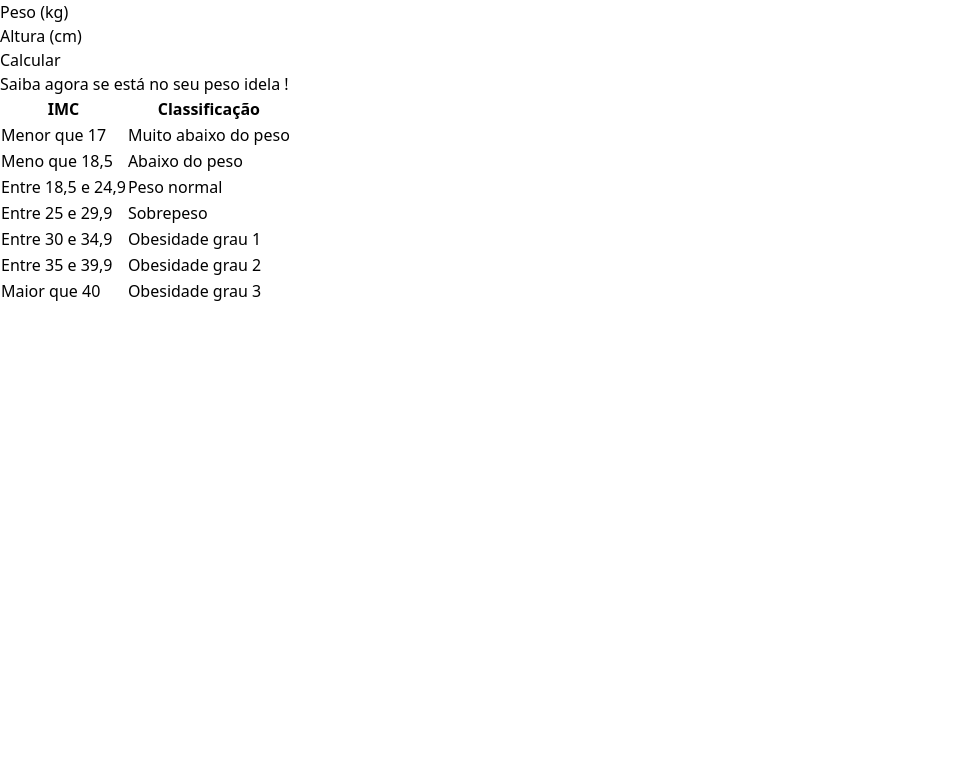
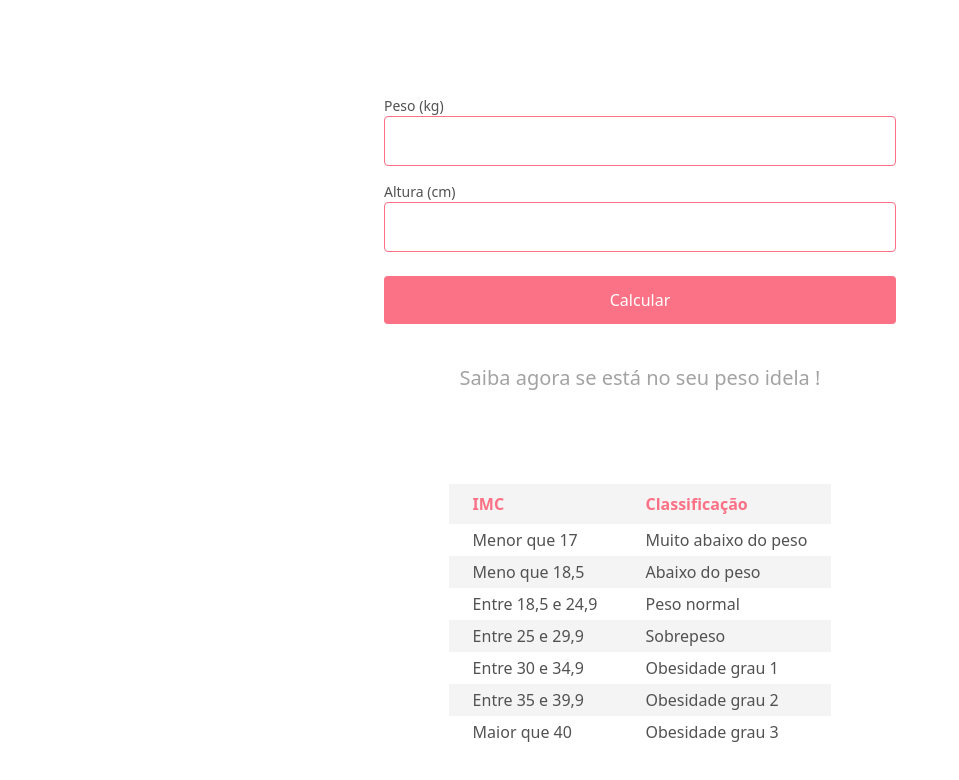
Before and after one commit to rjunio98/calculadora-imc, a React (Vite) app: page / in a window 1280 px wide. Shown: the top 780 px of the page, without its empty margins (0-959 px from the left). Built offline with nearby package versions, Linux system fonts and the light colour scheme.

Commit message:
feat: add component label

```diff
--- a/src/App.tsx
+++ b/src/App.tsx
@@ -1,39 +1,50 @@
+import Label from "./components/Label";
+
 function App() {
   return (
-    <main>
+    <main className="bg-white max-w-4xl mx-auto py-24 px-48">
       <section id="form">
         <form>
           <div>
-            <label htmlFor="weight">Peso (kg)</label>
+            <Label htmlFor="weight">Peso (kg)</Label>
             <input
               type="text"
               id="weight"
+              className="block w-full border border-rose-400 rounded p-3"
             />
           </div>
 
-          <div>
-            <label htmlFor="height">Altura (cm)</label>
+          <div className="mt-4">
+            <Label htmlFor="height">Altura (cm)</Label>
             <input
               type="text"
               id="height"
+              className="block w-full border border-rose-400 rounded p-3"
             />
           </div>
-          <button>Calcular</button>
+          <button className="mt-6 bg-rose-400 text-white w-full rounded p-3">
+            Calcular
+          </button>
         </form>
       </section>
 
-      <section id="result">
-        <p>Saiba agora se está no seu peso idela !</p>
+      <section
+        id="result"
+        className="py-10 px-4 h-40"
+      >
+        <p className="text-center text-neutral-400 text-xl">
+          Saiba agora se está no seu peso idela !
+        </p>
       </section>
       <section id="reference-table">
-        <table>
-          <thead>
+        <table className="mx-auto text-neutral-600 text-left">
+          <thead className="bg-zinc-100 text-rose-400 ">
             <tr>
-              <th>IMC</th>
-              <th>Classificação</th>
+              <th className="px-6 py-2">IMC</th>
+              <th className="px-6 py-2">Classificação</th>
             </tr>
           </thead>
-          <tbody>
+          <tbody className="[&>tr:nth-child(even)]:bg-zinc-100 [&>tr:nth-child(odd)]:bg-white [&>tr>td]:px-6 [&>tr>td]:py-1">
             <tr>
               <td>Menor que 17</td>
               <td>Muito abaixo do peso</td>
--- /dev/null
+++ b/src/components/Label.tsx
@@ -0,0 +1,19 @@
+import React, { LabelHTMLAttributes } from "react";
+
+function Label({
+  children,
+  ...props
+}: LabelHTMLAttributes<HTMLLabelElement> & {
+  children: React.ReactNode;
+}) {
+  return (
+    <label
+      className="block text-neutral-600 font-light text-sm"
+      {...props}
+    >
+      {children}
+    </label>
+  );
+}
+
+export default Label;
```
